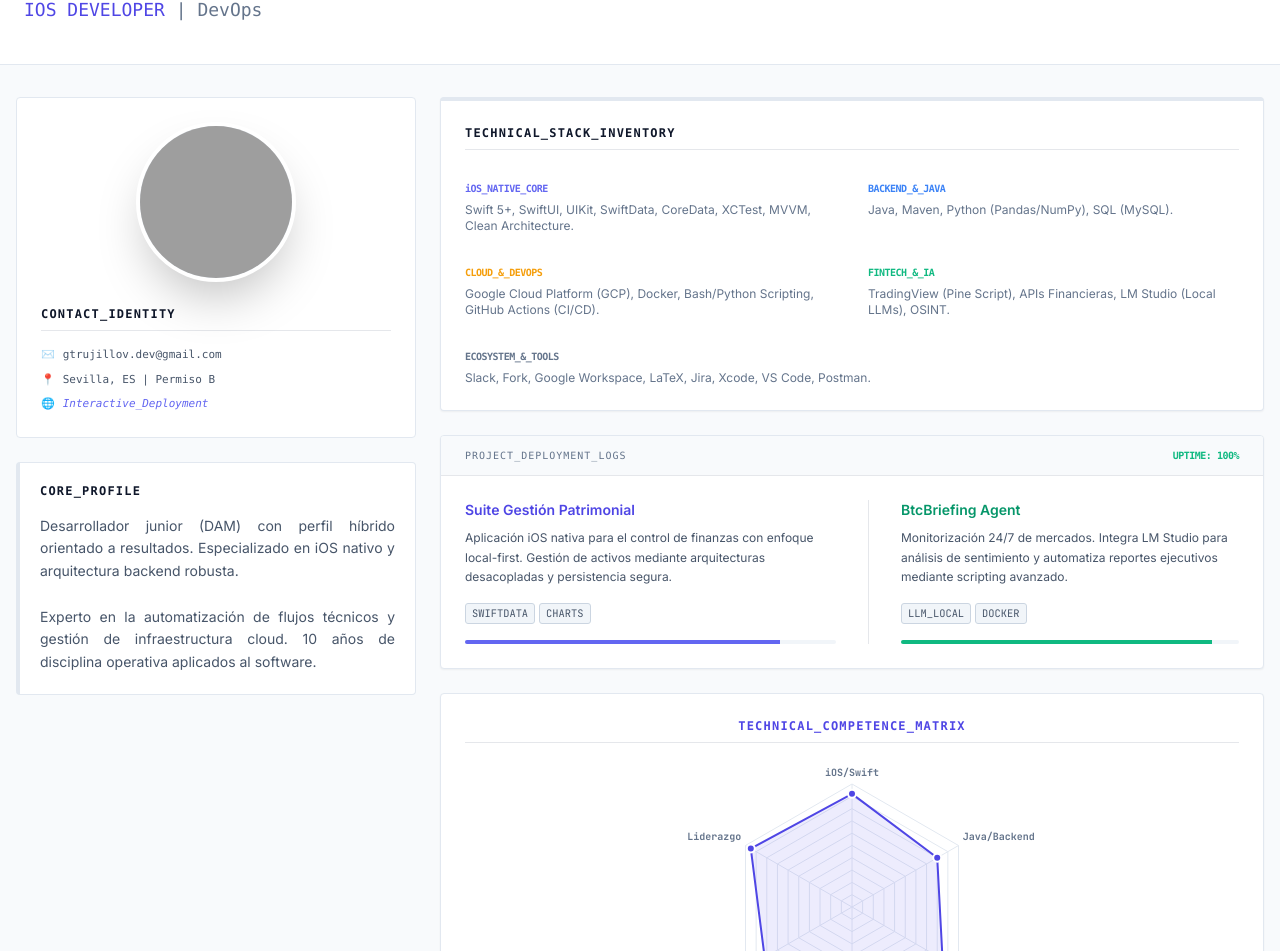
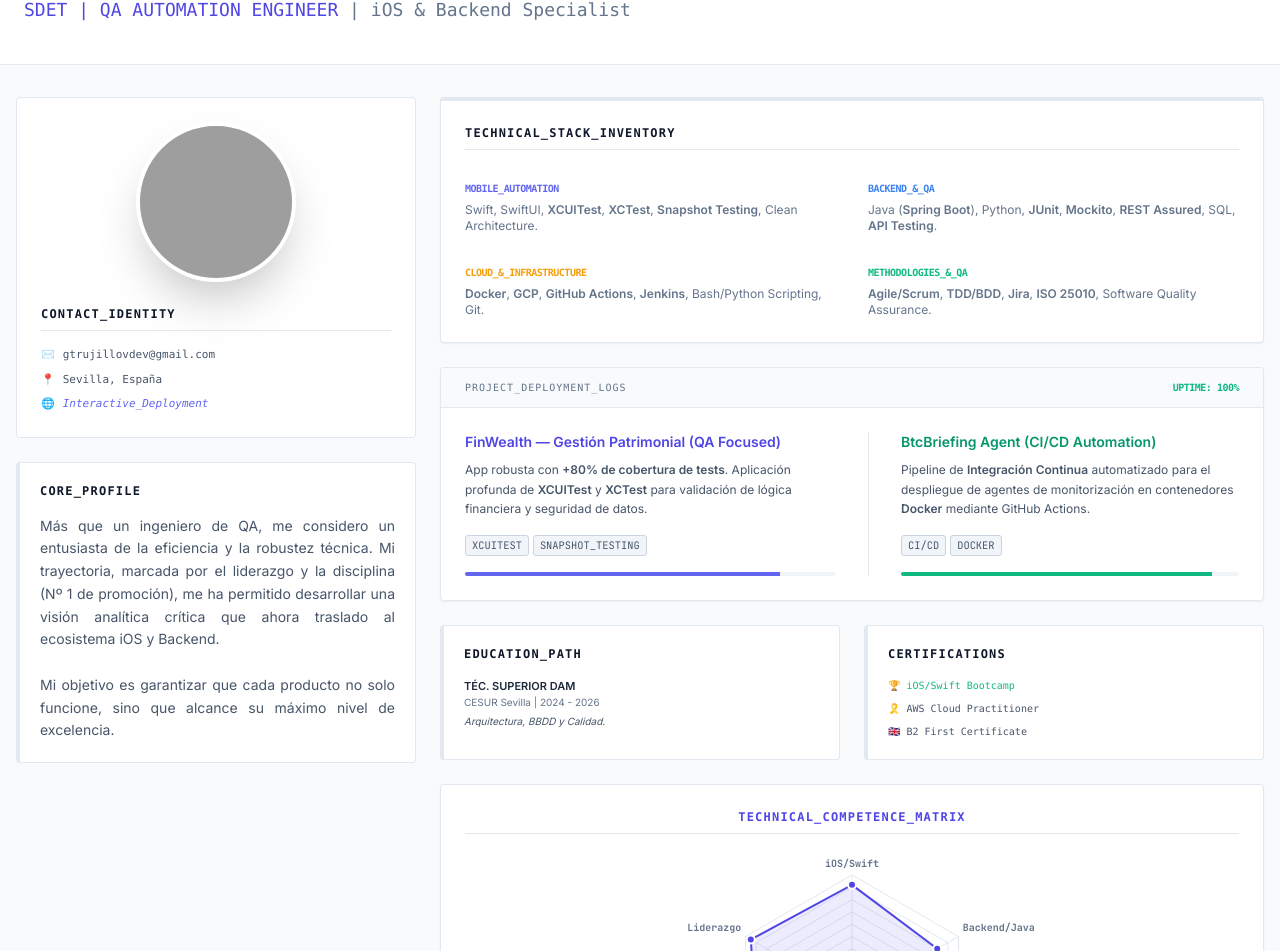
Before and after one commit to gtrujillovdev-cyber/InteractiveCV, a plain HTML site: page index.html in a window 1280 px wide. Shown: the part 129-1080 px from the top of the page. Drawn offline with nearby package versions, Linux system fonts and the light colour scheme; grey boxes are pictures that could not be loaded.

Commit message:
feat: update CV to v.5 (SDET/QA focus)

```diff
--- a/index.html
+++ b/index.html
@@ -4,7 +4,7 @@
 <head>
     <meta charset="UTF-8">
     <meta name="viewport" content="width=device-width, initial-scale=1.0">
-    <title>Gabriel Trujillo Vallejo | iOS Developer Profile</title>
+    <title>Gabriel Trujillo Vallejo | SDET | QA Automation Engineer</title>
     <!-- Tailwind CSS -->
     <script src="https://cdn.tailwindcss.com"></script>
     <script>
@@ -146,9 +146,8 @@
                     <span id="themeLabel" class="text-slate-200 font-bold uppercase text-[9px]">AUTO</span>
                 </button>
             </div>
-            <div class="hidden md:block tracking-widest uppercase text-xs font-bold">Gabriel Trujillo Vallejo // iOS
-                Developer & DevOps Engineering</div>
-            <div>BUILD_ID: 2.7.1</div>
+            <div class="hidden md:block tracking-widest uppercase text-xs font-bold">Gabriel Trujillo Vallejo // SDET & QA Automation Engineer</div>
+            <div>BUILD_ID: 3.0.0</div>
         </div>
     </div>
 
@@ -161,8 +160,8 @@
                         GABRIEL TRUJILLO VALLEJO
                     </h1>
                     <h2 class="text-sm md:text-lg text-slate-500 dark:text-slate-400 font-mono">
-                        <span class="text-indigo-600 dark:text-indigo-400 uppercase">iOS Developer</span> |
-                        DevOps
+                        <span class="text-indigo-600 dark:text-indigo-400 uppercase">SDET | QA Automation Engineer</span> |
+                        iOS & Backend Specialist
                     </h2>
                 </div>
 
@@ -201,8 +200,8 @@
                         class="text-xs font-bold text-slate-900 dark:text-white tracking-widest uppercase font-mono mb-4 w-full border-b dark:border-slate-700 pb-2 text-center md:text-left">
                         Contact_Identity</h3>
                     <div class="w-full space-y-2 text-[11px] font-mono text-slate-600 dark:text-slate-400">
-                        <div class="flex items-center gap-2"><span>✉️</span> gtrujillov.dev@gmail.com</div>
-                        <div class="flex items-center gap-2"><span>📍</span> Sevilla, ES | Permiso B</div>
+                        <div class="flex items-center gap-2"><span>✉️</span> gtrujillovdev@gmail.com</div>
+                        <div class="flex items-center gap-2"><span>📍</span> Sevilla, España</div>
                         <div class="flex items-center gap-2"><span>🌐</span> <a
                                 href="https://gtrujillovdev-cyber.github.io/InteractiveCV/"
                                 class="text-indigo-500 hover:underline italic">Interactive_Deployment</a></div>
@@ -215,11 +214,9 @@
                         class="text-xs font-bold text-slate-900 dark:text-white tracking-widest uppercase font-mono mb-4">
                         Core_Profile</h3>
                     <p class="text-sm text-slate-600 dark:text-slate-400 leading-relaxed text-justify">
-                        Desarrollador junior (DAM) con perfil híbrido orientado a resultados. Especializado en iOS
-                        nativo y arquitectura backend robusta.
+                        Más que un ingeniero de QA, me considero un entusiasta de la eficiencia y la robustez técnica. Mi trayectoria, marcada por el liderazgo y la disciplina (Nº 1 de promoción), me ha permitido desarrollar una visión analítica crítica que ahora traslado al ecosistema iOS y Backend.
                         <br><br>
-                        Experto en la automatización de flujos técnicos y gestión de infraestructura cloud. 10 años de
-                        disciplina operativa aplicados al software.
+                        Mi objetivo es garantizar que cada producto no solo funcione, sino que alcance su máximo nivel de excelencia.
                     </p>
                 </div>
             </div>
@@ -235,33 +232,23 @@
                     <div class="grid md:grid-cols-2 gap-x-8 gap-y-6">
                         <div>
                             <span
-                                class="text-[10px] font-bold text-indigo-500 font-mono tracking-tighter">iOS_NATIVE_CORE</span>
-                            <p class="text-xs text-slate-500 dark:text-slate-400 mt-1">Swift 5+, SwiftUI, UIKit,
-                                SwiftData, CoreData, XCTest, MVVM, Clean Architecture.</p>
+                                class="text-[10px] font-bold text-indigo-500 font-mono tracking-tighter uppercase">Mobile_Automation</span>
+                            <p class="text-xs text-slate-500 dark:text-slate-400 mt-1">Swift, SwiftUI, <b>XCUITest</b>, <b>XCTest</b>, <b>Snapshot Testing</b>, Clean Architecture.</p>
                         </div>
                         <div>
                             <span
-                                class="text-[10px] font-bold text-blue-500 font-mono tracking-tighter">BACKEND_&_JAVA</span>
-                            <p class="text-xs text-slate-500 dark:text-slate-400 mt-1">Java,
-                                 Maven, Python (Pandas/NumPy), SQL (MySQL).</p>
+                                class="text-[10px] font-bold text-blue-500 font-mono tracking-tighter uppercase">Backend_&_QA</span>
+                            <p class="text-xs text-slate-500 dark:text-slate-400 mt-1">Java (<b>Spring Boot</b>), Python, <b>JUnit</b>, <b>Mockito</b>, <b>REST Assured</b>, SQL, <b>API Testing</b>.</p>
                         </div>
                         <div>
                             <span
-                                class="text-[10px] font-bold text-amber-500 font-mono tracking-tighter">CLOUD_&_DEVOPS</span>
-                            <p class="text-xs text-slate-500 dark:text-slate-400 mt-1">Google Cloud Platform (GCP),
-                                Docker, Bash/Python Scripting, GitHub Actions (CI/CD).</p>
+                                class="text-[10px] font-bold text-amber-500 font-mono tracking-tighter uppercase">Cloud_&_Infrastructure</span>
+                            <p class="text-xs text-slate-500 dark:text-slate-400 mt-1"><b>Docker</b>, <b>GCP</b>, <b>GitHub Actions</b>, <b>Jenkins</b>, Bash/Python Scripting, Git.</p>
                         </div>
                         <div>
                             <span
-                                class="text-[10px] font-bold text-emerald-500 font-mono tracking-tighter">FINTECH_&_IA</span>
-                            <p class="text-xs text-slate-500 dark:text-slate-400 mt-1">TradingView (Pine Script), APIs
-                                Financieras, LM Studio (Local LLMs), OSINT.</p>
-                        </div>
-                        <div class="md:col-span-2">
-                            <span
-                                class="text-[10px] font-bold text-slate-500 font-mono tracking-tighter">ECOSYSTEM_&_TOOLS</span>
-                            <p class="text-xs text-slate-500 dark:text-slate-400 mt-1">Slack, Fork, Google Workspace,
-                                LaTeX, Jira, Xcode, VS Code, Postman.</p>
+                                class="text-[10px] font-bold text-emerald-500 font-mono tracking-tighter uppercase">Methodologies_&_QA</span>
+                            <p class="text-xs text-slate-500 dark:text-slate-400 mt-1"><b>Agile/Scrum</b>, <b>TDD/BDD</b>, <b>Jira</b>, <b>ISO 25010</b>, Software Quality Assurance.</p>
                         </div>
                     </div>
                 </div>
@@ -276,15 +263,13 @@
 
                     <div class="p-6 grid md:grid-cols-2 gap-8">
                         <div class="group">
-                            <h4 class="font-bold text-sm text-indigo-600 dark:text-indigo-400 mb-2">Suite Gestión
-                                Patrimonial</h4>
+                            <h4 class="font-bold text-sm text-indigo-600 dark:text-indigo-400 mb-2">FinWealth — Gestión Patrimonial (QA Focused)</h4>
                             <p class="text-xs text-slate-600 dark:text-slate-400 leading-relaxed mb-4">
-                                Aplicación iOS nativa para el control de finanzas con enfoque local-first. Gestión de
-                                activos mediante arquitecturas desacopladas y persistencia segura.
+                                App robusta con <b>+80% de cobertura de tests</b>. Aplicación profunda de <b>XCUITest</b> y <b>XCTest</b> para validación de lógica financiera y seguridad de datos.
                             </p>
                             <div class="flex flex-wrap gap-1 mb-4">
-                                <span class="tech-badge">SWIFTDATA</span>
-                                <span class="tech-badge">CHARTS</span>
+                                <span class="tech-badge">XCUITEST</span>
+                                <span class="tech-badge">SNAPSHOT_TESTING</span>
                             </div>
                             <div class="w-full h-1 bg-slate-100 dark:bg-slate-800 rounded-full overflow-hidden">
                                 <div class="w-[85%] h-full bg-indigo-500"></div>
@@ -292,20 +277,40 @@
                         </div>
 
                         <div class="group md:border-l dark:border-slate-800 md:pl-8">
-                            <h4 class="font-bold text-sm text-emerald-600 dark:text-emerald-400 mb-2">BtcBriefing Agent
-                            </h4>
+                            <h4 class="font-bold text-sm text-emerald-600 dark:text-emerald-400 mb-2">BtcBriefing Agent (CI/CD Automation)</h4>
                             <p class="text-xs text-slate-600 dark:text-slate-400 leading-relaxed mb-4">
-                                Monitorización 24/7 de mercados. Integra LM Studio para análisis de sentimiento y
-                                automatiza reportes ejecutivos mediante scripting avanzado.
+                                Pipeline de <b>Integración Continua</b> automatizado para el despliegue de agentes de monitorización en contenedores <b>Docker</b> mediante GitHub Actions.
                             </p>
                             <div class="flex flex-wrap gap-1 mb-4">
-                                <span class="tech-badge">LLM_LOCAL</span>
+                                <span class="tech-badge">CI/CD</span>
                                 <span class="tech-badge">DOCKER</span>
                             </div>
                             <div class="w-full h-1 bg-slate-100 dark:bg-slate-800 rounded-full overflow-hidden">
                                 <div class="w-[92%] h-full bg-emerald-500"></div>
                             </div>
                         </div>
+                    </div>
+                </div>
+
+                <!-- Educación y Certificaciones -->
+                <div class="grid md:grid-cols-2 gap-6">
+                    <div class="tech-card p-5 border-l-4 border-amber-500">
+                        <h3 class="text-xs font-bold text-slate-900 dark:text-white tracking-widest uppercase font-mono mb-4">Education_Path</h3>
+                        <div class="space-y-3">
+                            <div>
+                                <h4 class="text-[11px] font-bold text-slate-800 dark:text-slate-200 uppercase">Téc. Superior DAM</h4>
+                                <p class="text-[10px] text-slate-500 dark:text-slate-400">CESUR Sevilla | 2024 - 2026</p>
+                                <p class="text-[10px] text-slate-600 dark:text-slate-500 mt-1 italic">Arquitectura, BBDD y Calidad.</p>
+                            </div>
+                        </div>
+                    </div>
+                    <div class="tech-card p-5 border-l-4 border-emerald-500">
+                        <h3 class="text-xs font-bold text-slate-900 dark:text-white tracking-widest uppercase font-mono mb-4">Certifications</h3>
+                        <ul class="text-[10px] space-y-2 text-slate-600 dark:text-slate-400 font-mono">
+                            <li class="flex items-center gap-2 text-emerald-500">🏆 iOS/Swift Bootcamp</li>
+                            <li class="flex items-center gap-2">🎗️ AWS Cloud Practitioner</li>
+                            <li class="flex items-center gap-2">🇬🇧 B2 First Certificate</li>
+                        </ul>
                     </div>
                 </div>
 
@@ -330,14 +335,14 @@
                             <div class="timeline-line"></div>
                             <div class="timeline-dot"></div>
                             <div class="flex flex-col sm:flex-row justify-between items-baseline gap-2 mb-2">
-                                <h4 class="font-bold text-sm uppercase">Desarrollador de Aplicaciones (DAM)</h4>
+                                <h4 class="font-bold text-sm uppercase">Formación SW & QA Automation</h4>
                                 <span
-                                    class="text-[10px] font-mono text-slate-500 bg-slate-100 dark:bg-slate-800 px-2 py-0.5 rounded">2024
-                                    - ACTUALIDAD</span>
+                                    class="text-[10px] font-mono text-slate-500 bg-slate-100 dark:bg-slate-800 px-2 py-0.5 rounded uppercase">2025
+                                    - Actualidad</span>
                             </div>
+                            <div class="text-[10px] font-bold text-indigo-500 mb-2">DATACONTROL TI</div>
                             <p class="text-xs text-slate-600 dark:text-slate-400 leading-relaxed text-justify">
-                                Formación avanzada en arquitectura de software, bases de datos y desarrollo nativo iOS.
-                                Especialización en patrones de diseño y metodologías ágiles.
+                                Validación de APIs (<b>Postman</b>), automatización de tareas con <b>Python</b> e implementación de flujos de calidad de software.
                             </p>
                         </div>
 
@@ -345,14 +350,14 @@
                             <div class="timeline-line"></div>
                             <div class="timeline-dot"></div>
                             <div class="flex flex-col sm:flex-row justify-between items-baseline gap-2 mb-2">
-                                <h4 class="font-bold text-sm uppercase">Resp. Técnico de Material (Legión)</h4>
+                                <h4 class="font-bold text-sm uppercase">Responsable Técnico de Activos</h4>
                                 <span
-                                    class="text-[10px] font-mono text-slate-500 bg-slate-100 dark:bg-slate-800 px-2 py-0.5 rounded">2020
+                                    class="text-[10px] font-mono text-slate-500 bg-slate-100 dark:bg-slate-800 px-2 py-0.5 rounded uppercase">2020
                                     - 2025</span>
                             </div>
-                            <p class="text-xs text-slate-600 dark:text-slate-400 leading-relaxed text-justify">
-                                Gestión de activos tecnológicos críticos en entorno militar. Inventariado técnico y
-                                organización logística mediante software de gestión (Google Workspace y Excel avanzado).
+                            <div class="text-[10px] font-bold text-indigo-500 mb-2">MINISTERIO DE DEFENSA</div>
+                            <p class="text-xs text-slate-600 dark:text-slate-400 leading-relaxed text-justify mb-2">
+                                <b>Nº 1 de promoción militar.</b> Gestión del ciclo de vida de +200 activos tecnológicos. Protocolos de <b>trazabilidad</b> y QA en misiones críticas.
                             </p>
                         </div>
 
@@ -361,12 +366,12 @@
                             <div class="flex flex-col sm:flex-row justify-between items-baseline gap-2 mb-2">
                                 <h4 class="font-bold text-sm uppercase">Gerente de Unidad de Negocio</h4>
                                 <span
-                                    class="text-[10px] font-mono text-slate-500 bg-slate-100 dark:bg-slate-800 px-2 py-0.5 rounded">2014
+                                    class="text-[10px] font-mono text-slate-500 bg-slate-100 dark:bg-slate-800 px-2 py-0.5 rounded uppercase">2014
                                     - 2019</span>
                             </div>
+                            <div class="text-[10px] font-bold text-indigo-500 mb-2">MERCAVAT 2014 SL</div>
                             <p class="text-xs text-slate-600 dark:text-slate-400 leading-relaxed text-justify">
-                                Dirección operativa del sector retail. Liderazgo de equipos multidisciplinares,
-                                optimización de stock mediante ERP y gestión de KPIs comerciales.
+                                Optimización de procesos mediante gestión de <b>KPIs</b> y análisis de resultados operativos.
                             </p>
                         </div>
                     </div>
@@ -402,10 +407,10 @@
             radarChart = new Chart(ctx, {
                 type: 'radar',
                 data: {
-                    labels: ['iOS/Swift', 'Java/Backend', 'DevOps/Cloud', 'Automation', 'OSINT/IA', 'Liderazgo'],
+                    labels: ['iOS/Swift', 'Backend/Java', 'DevOps/Cloud', 'QA/Automation', 'TDD/BDD', 'Liderazgo'],
                     datasets: [{
                         label: 'TECHNICAL_LEVEL',
-                        data: [92, 80, 85, 88, 82, 95],
+                        data: [92, 80, 85, 90, 88, 95],
                         backgroundColor: colors.bg,
                         borderColor: colors.border,
                         borderWidth: 2,
```
